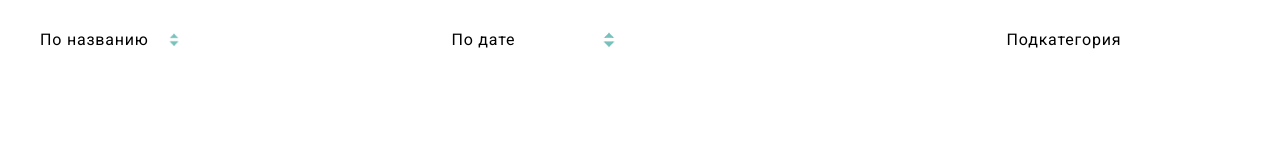
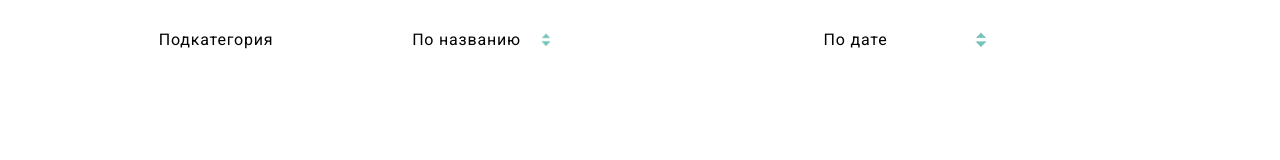
Before and after one commit to bestkolobok/mooogle, a website: page src/index.html in a window 1280 px wide. Drawn offline with nearby package versions, Linux system fonts and the light colour scheme; files that its build step writes are made by us from their sources.

Commit message:
order fix

```diff
--- a/src/sass/sort.scss
+++ b/src/sass/sort.scss
@@ -23,7 +23,6 @@ body {
 p {
     flex: auto;
     text-align: center;
-    order: 1;
 }
 
 label {
```
Also changed, not shown: dist/css/sort.css.
